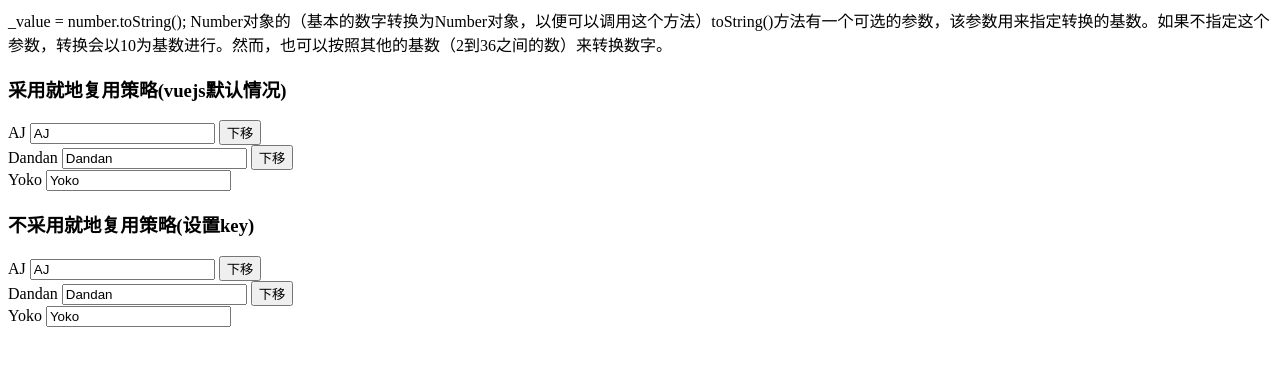
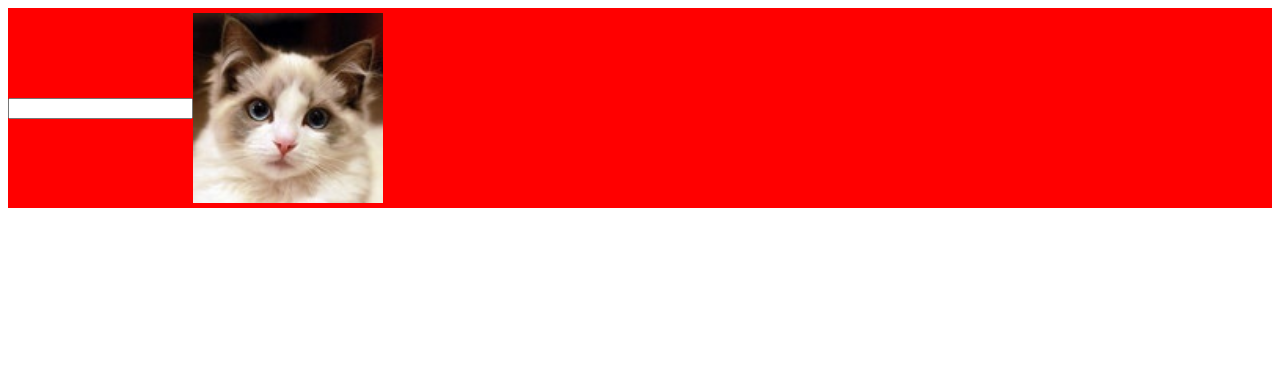
Before and after one commit to cqiangcode/afteryunfutech, a plain HTML site: page index.html in a window 1280 px wide. Drawn offline with nearby package versions, Linux system fonts and the light colour scheme.

Commit message:
4/22 plus job

```diff
--- a/index.html
+++ b/index.html
@@ -1,80 +1,33 @@
 <!DOCTYPE html>
 <html lang="en">
-
-<head>
-    <meta charset="UTF-8">
-    <meta name="viewport" content="width=device-width, initial-scale=1.0">
-    <meta http-equiv="X-UA-Compatible" content="ie=edge">
+  <head>
+    <meta charset="UTF-8" />
+    <meta name="viewport" content="width=device-width, initial-scale=1.0" />
+    <meta http-equiv="X-UA-Compatible" content="ie=edge" />
     <title>Document</title>
-</head>
-
-<body>
-    <div class="text">
-            _value = number.toString();
-            Number对象的（基本的数字转换为Number对象，以便可以调用这个方法）toString()方法有一个可选的参数，该参数用来指定转换的基数。如果不指定这个参数，转换会以10为基数进行。然而，也可以按照其他的基数（2到36之间的数）来转换数字。
-    </div>
-    <script>
-        var text = document.getElementsByClassName("text")[0]
-        text.onmouseup = function (e) {
-            if (e.button === 2) {
-                var selection = window.getSelection()
-                var range = selection.getRangeAt(0)
-                var span = document.createElement("span")
-                console.log(range)
-                span.style.backgroundColor = "yellow"
-                range.surroundContents(span)
-            }
-        }
-    </script>
-</body>
-
-<html>
-<head>
-  <meta charset="utf-8">
-  <meta name="viewport" content="width=device-width">
-  <title>JS Bin</title>
-</head>
-<body>
-
-  <script src="https://cdn.bootcss.com/vue/2.5.17-beta.0/vue.min.js"></script>
-  <div id="app">
-    <h3>采用就地复用策略(vuejs默认情况)</h3>
-    <div  v-for='(p, i) in persons'>
-      {{p.name}}
-      <input type="text" v-model="p.name"/>
-      <button @click='down(i)' v-if='i != persons.length - 1'>下移</button>
-    </div>
-
-    <h3>不采用就地复用策略(设置key)</h3>
-    <div  v-for='(p, i) in persons' :key='p.id'>
-      {{p.name}}
-      <input type="text" v-model="p.name"/>
-      <button @click='down(i)' v-if='i != persons.length - 1'>下移</button>
-    </div>
-
-  </div>
-
-  <script>
-    new Vue({
-      el: '#app',
-      data: {
-        persons: [
-            { id: 1, name: 'AJ' },
-          { id: 2, name: 'Dandan' },
-          { id: 3, name: 'Yoko' }
-        ]
-      },
-      methods: {
-        down: function(i) {
-            if (i == this.persons.length - 1) return;
-          var listClone = this.persons.slice();
-          var one = listClone[i];
-          listClone[i] = listClone[i + 1];
-          listClone[i + 1] = one;
-          this.persons = listClone;
-        }
+    <style>
+      div:nth-of-type(1) {
+        /* height: 50px; */
+        /* line-height: 50px; */
+        /* line-height: 200px; */
+        /* font-size: 200px; */
+        background-color: red;
+        font-size: 0;
+        /* width: 200px; */
+        height: 200px;
+        line-height: 200px;
       }
-    });
-  </script>
-</body>
+      img {
+        width: 190px;
+        /* line-height: 200px; */
+        vertical-align: middle;
+      }
+      input {
+        vertical-align: middle;
+      }
+    </style>
+  </head>
+  <body>
+    <div><input type="text"><img src="./images/cat.jpg" alt="">x</div>
+  </body>
 </html>
```
Also changed, not shown: app.js (deleted), app.txt (added), images/cat.jpg (added), 6 other files.
